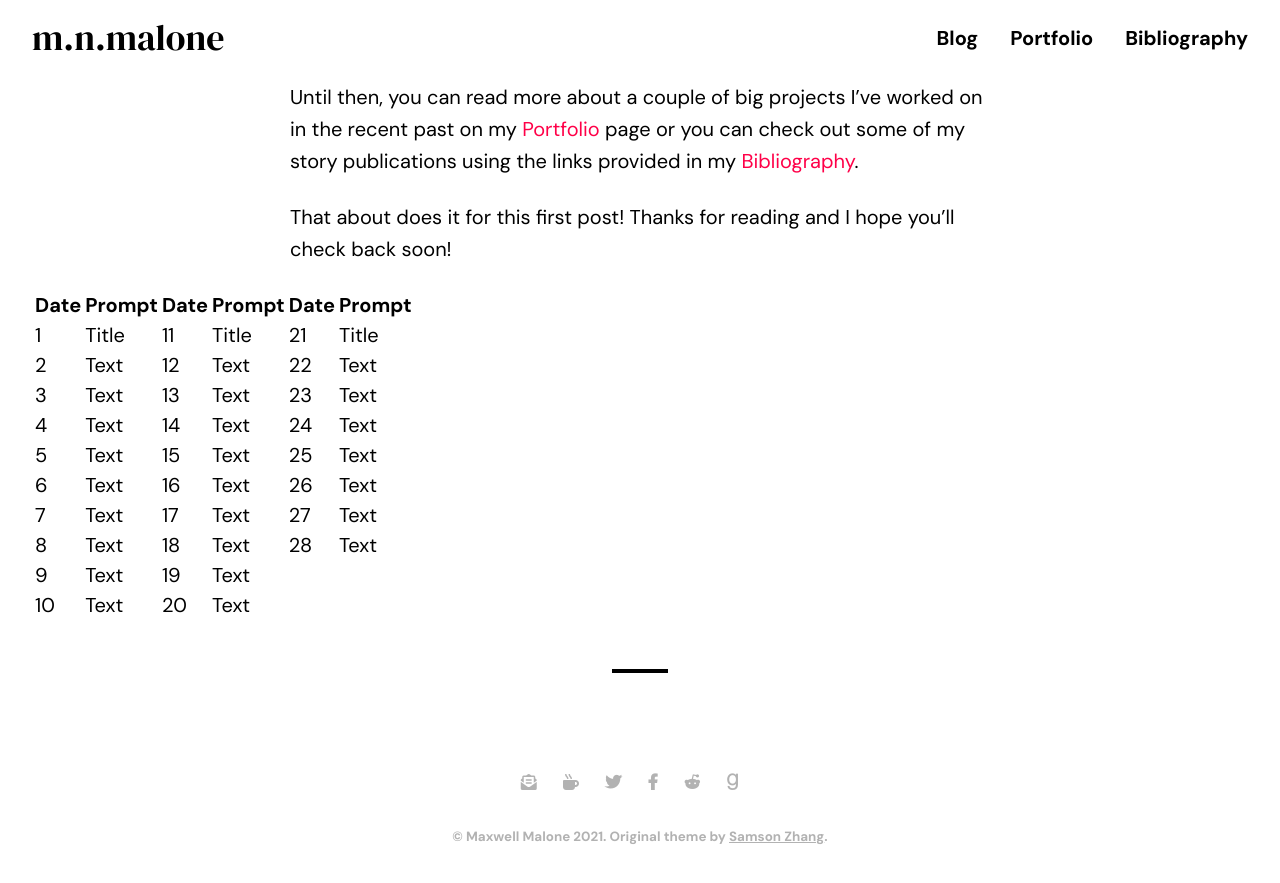
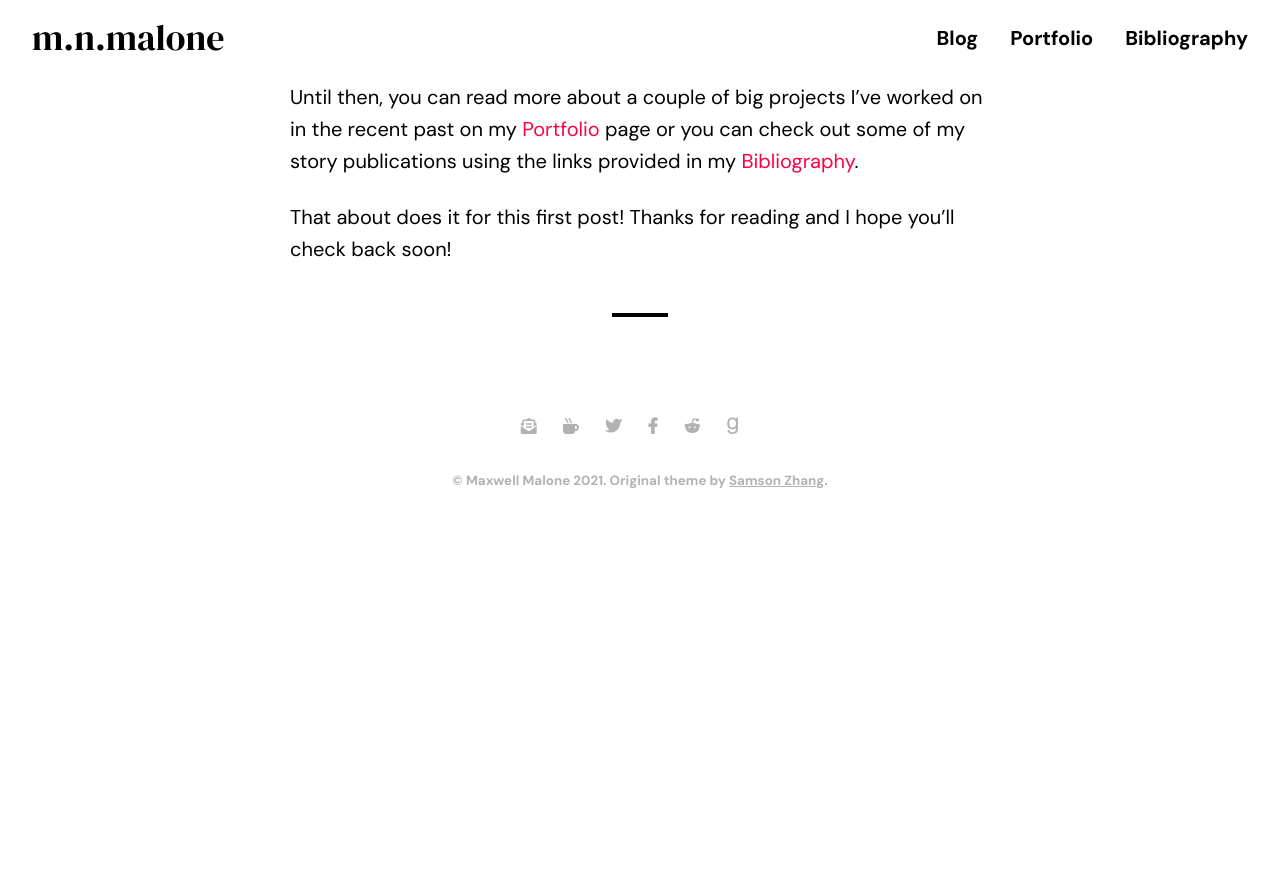
Before and after one commit to mnmalone/mnmalone2021, a Jekyll site: the page built from _posts/2021-01-30-blog-birthday.md, in a window 1280 px wide and 900 px high, scrolled down 3730 px. Shown: the top 883 px of the window. Built offline with Jekyll 4.4.1, drawn with Linux system fonts in a browser that asks for light colours; some web fonts are replaced; comment, search, counter and statistics services are not loaded; after the commit the page ends 4274 px from its top, so only the background shows below that.

Commit message:
Update 2021-01-30-blog-birthday.md

```diff
--- a/_posts/2021-01-30-blog-birthday.md
+++ b/_posts/2021-01-30-blog-birthday.md
@@ -47,16 +47,3 @@ With the building of this site and the wildness that 2020 had to offer, I’ve b
 Until then, you can read more about a couple of big projects I’ve worked on in the recent past on my [Portfolio]({{ site.baseurl }}/portfolio) page or you can check out some of my story publications using the links provided in my [Bibliography]({{ site.baseurl }}/bibliography).
 
 That about does it for this first post! Thanks for reading and I hope you’ll check back soon!
-
-| Date      | Prompt | Date     | Prompt | Date     | Prompt |
-| ----------- | ----------- | ----------- | ----------- | ----------- | ----------- |
-| 1      | Title       | 11      | Title       | 21      | Title       |
-| 2   | Text        | 12   | Text        | 22   | Text        |
-| 3   | Text        | 13   | Text        | 23   | Text        |
-| 4   | Text        | 14   | Text        | 24   | Text        |
-| 5   | Text        | 15   | Text        | 25   | Text        |
-| 6   | Text        | 16  | Text        | 26   | Text        |
-| 7   | Text        | 17   | Text        | 27   | Text        |
-| 8   | Text        | 18   | Text        | 28   | Text        |
-| 9   | Text        | 19   | Text        |
-| 10   | Text        | 20   | Text        |
```
